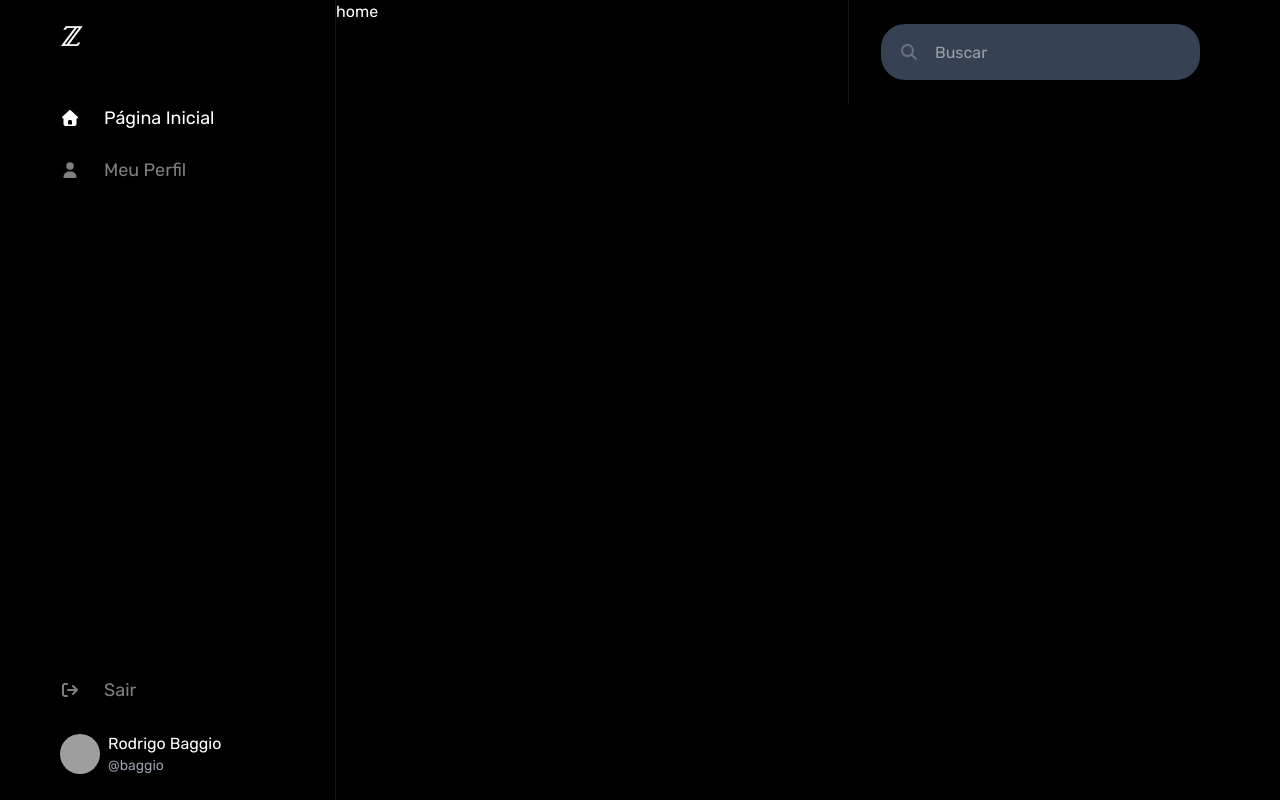
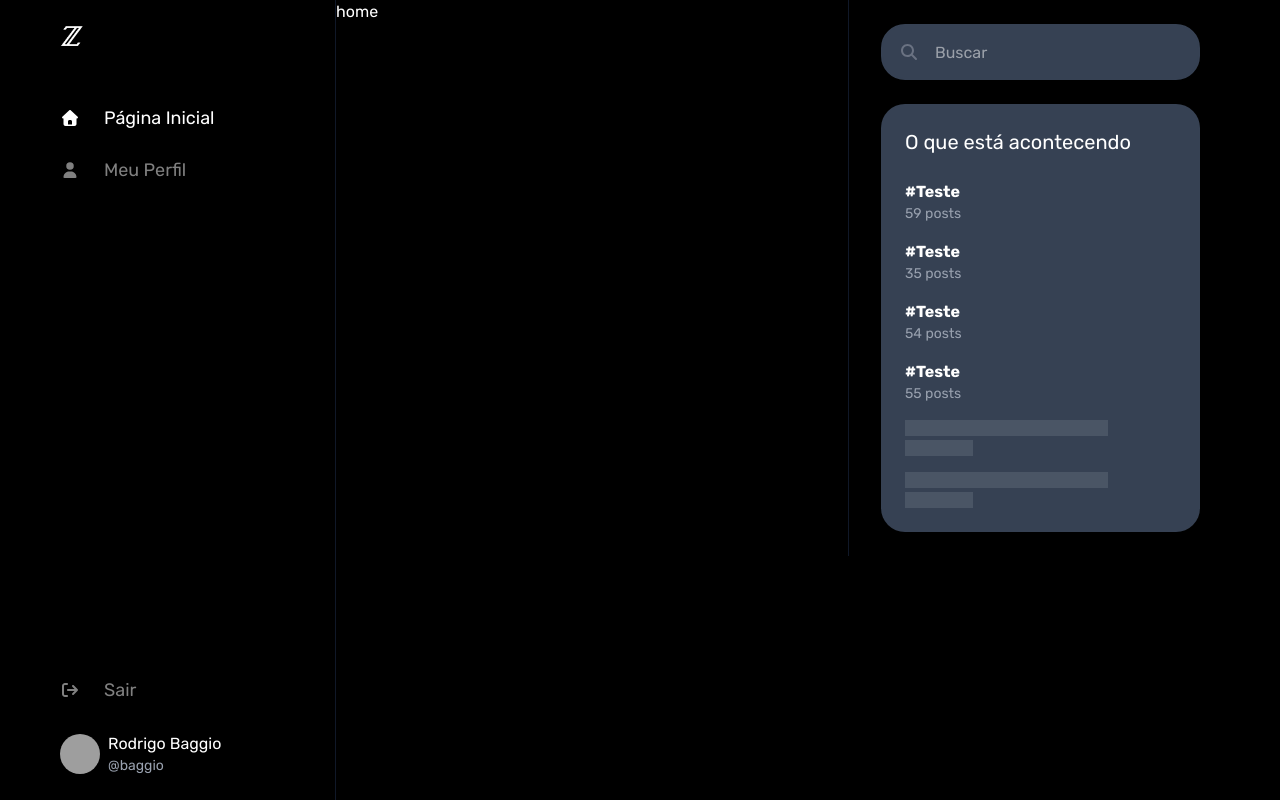
Before and after one commit to Baggio25/b7-clone-x, a Next.js app: page /home in a window 1280 px wide. Built offline with nearby package versions, Linux system fonts and the light colour scheme; grey boxes are pictures that could not be loaded.

Commit message:
feat: add trending topics

```diff
--- a/src/app/(ui)/layout.tsx
+++ b/src/app/(ui)/layout.tsx
@@ -5,6 +5,7 @@ import { faHouse, faUser } from "@fortawesome/free-solid-svg-icons";
 import NavLogout from "../components/nav/nav-logout";
 import NavMyProfile from "../components/nav/nav-myprofile";
 import SearchInput from "../components/ui/search-input";
+import TrendingArea from "../components/ui/trending-area";
 
 type Props = {
   children: ReactNode;
@@ -31,10 +32,11 @@ const Layout = ({ children }: Props) => {
       </section>
       <section className="flex-1 max-w-lg">{children}</section>
       <aside
-        className="hidden lg:flex flex-col gap6 sticky
-        top-0 h-fit w-96 px-8 py-6 border-l-1 border-gray-900"
+        className="hidden lg:flex flex-col gap-6 sticky
+        top-0 h-fit w-96 px-8 py-6 border-l border-gray-900"
       >
         <SearchInput hideOnSearch />
+        <TrendingArea />
       </aside>
     </main>
   );
--- /dev/null
+++ b/src/app/components/ui/trending-area.tsx
@@ -0,0 +1,19 @@
+import { TrendingItem, TrendingItemSkeleton } from "./trending-item";
+
+const TrendingArea = () => {
+  return (
+    <div className="bg-gray-700 rounded-3xl">
+      <h2 className="text-xl p-6">O que está acontecendo</h2>
+      <div className="flex flex-col gap-4 p-6 pt-0">
+        <TrendingItem label="#Teste" count={59} />
+        <TrendingItem label="#Teste" count={35} />
+        <TrendingItem label="#Teste" count={54} />
+        <TrendingItem label="#Teste" count={55} />
+        <TrendingItemSkeleton />
+        <TrendingItemSkeleton />
+      </div>
+    </div>
+  );
+};
+
+export default TrendingArea;
--- /dev/null
+++ b/src/app/components/ui/trending-item.tsx
@@ -0,0 +1,27 @@
+import Link from "next/link";
+
+type Props = {
+  label: string;
+  count: number;
+};
+
+export const TrendingItem = ({ count, label }: Props) => {
+  return (
+    <Link
+      href={`/search?q=${encodeURIComponent(label)}`}
+      className="group/item"
+    >
+      <div className="group-hover/item:underline font-bold">{label}</div>
+      <div className="text-sm text-gray-400">{count} posts</div>
+    </Link>
+  );
+};
+
+export const TrendingItemSkeleton = () => {
+  return (
+    <div className="animate-pulse flex flex-col gap-1">
+      <div className="bg-gray-600 w-3/4 h-4 "></div>
+      <div className="bg-gray-600 w-1/4 h-4"></div>
+    </div>
+  );
+};
```
